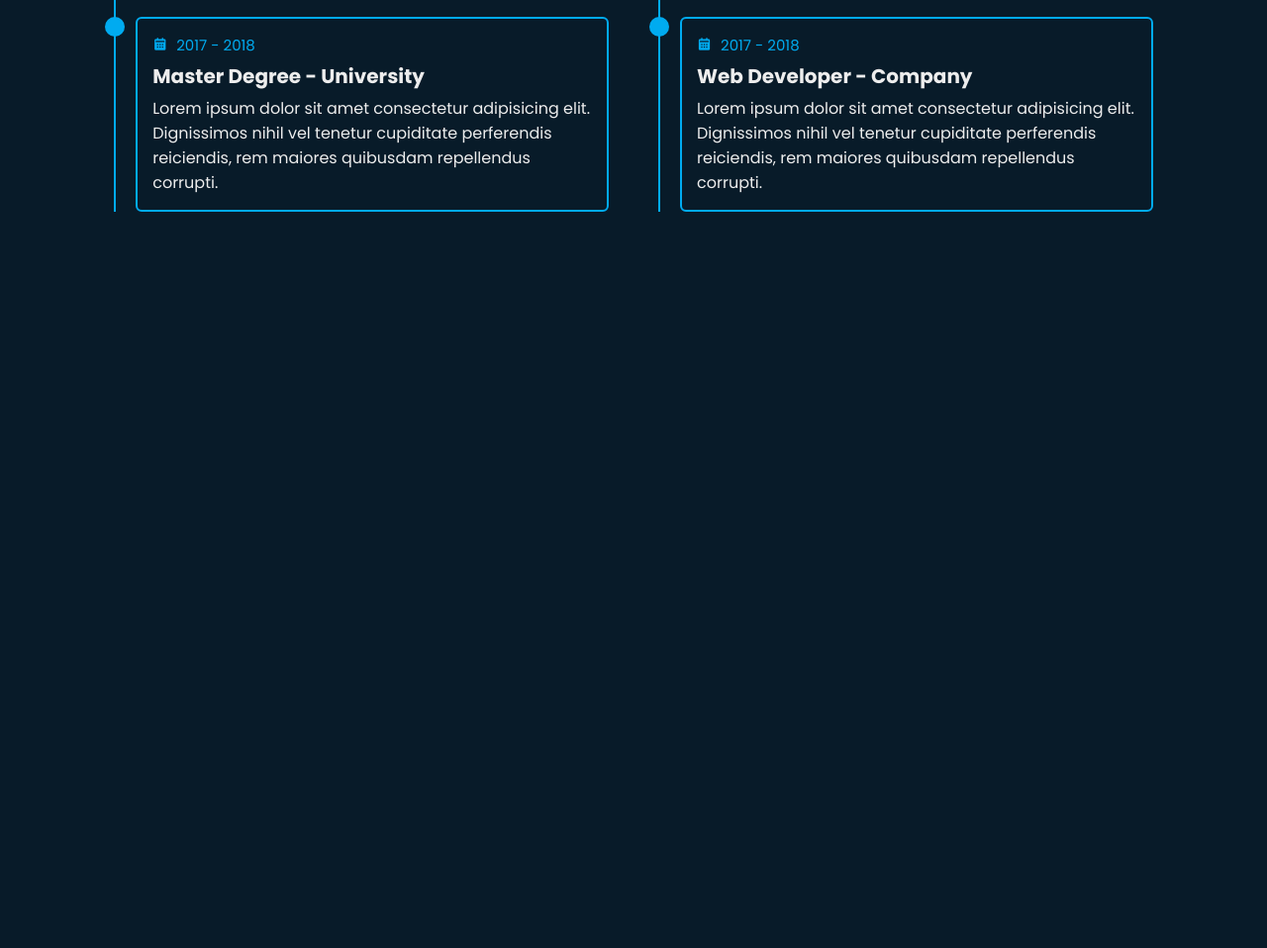
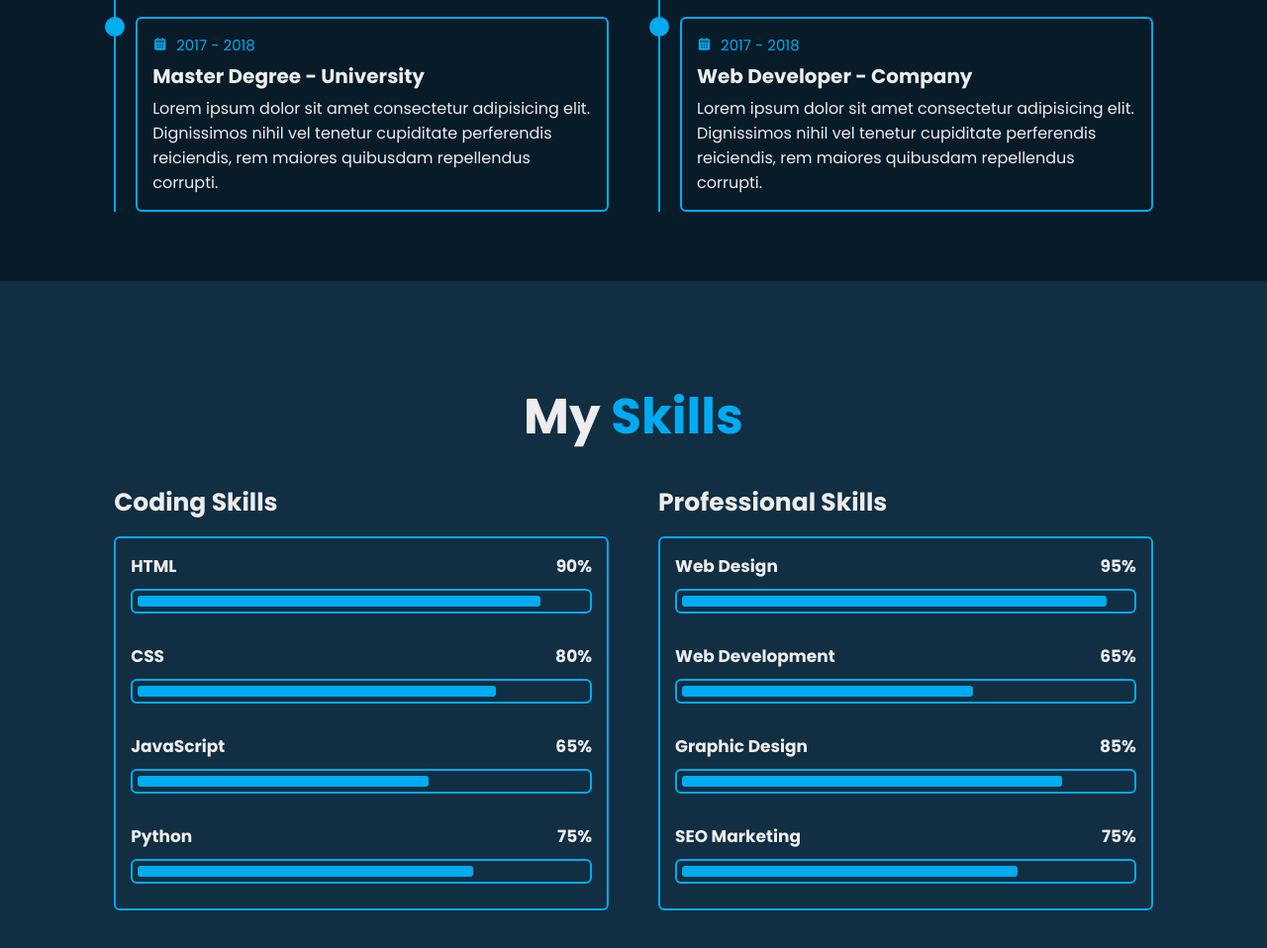
Before and after one commit to SunDevilThor/ch-Responsive-Personal-Portfolio, a plain HTML site: page index.html in a window 1280 px wide. Shown: the part 2275-3233 px from the top of the page at 99% size. Before the commit the page ends 2559 px from the top, so only its background shows below. Drawn offline with nearby package versions, Linux system fonts and the light colour scheme.

Commit message:
Finished Skills section

```diff
--- a/css/style.css
+++ b/css/style.css
@@ -388,3 +388,111 @@ span {
     font-size: 1.6rem;
     padding-top: .5rem;
 }
+
+.skills {
+    min-height: auto;
+    padding-bottom: 7rem;
+    background-color: var(--second-bg-color);
+}
+
+.skills .skills-row {
+    display: flex;
+    flex-wrap: wrap;
+    gap: 5rem;
+}
+
+.skills-row .skills-column {
+    flex: 1 1 40rem;
+}
+
+.skills-column .title {
+    font-size: 2.5rem;
+    margin: 0 0 1.5rem;
+}
+
+.skills-box .skills-content {
+    position: relative;
+    border: .2rem solid var(--main-color);
+    border-radius: .6rem;
+    padding: .5rem 1.5rem;
+    z-index: 1;
+    overflow: hidden;
+}
+
+.skills-box .skills-content::before {
+    content: '';
+    position: absolute;
+    top: 0;
+    left: 0;
+    width: 0;
+    height: 100%;
+    background-color: var(--bg-color);
+    z-index: -1;
+    transition: .5s;
+}
+
+.skills-box .skills-content:hover::before {
+    width: 100%
+}
+
+
+.skills-content .progress {
+    padding: 1rem 0;
+}
+
+.skills-content .progress h3 {
+    font-size: 1.7rem;
+    display: flex;
+    justify-content: space-between;
+}
+
+.skills-content .progress span {
+    color: var(--text-color)
+}
+
+.skills-content .progress .bar {
+    height: 2.5rem;
+    border-radius: .6rem;
+    border: .2rem solid var(--main-color);
+    padding: .5rem;
+    margin: 1rem 0;
+}
+
+.skills-content .progress .bar span {
+    display: block;
+    height: 100%;
+    border-radius: .3rem;
+    background-color: var(--main-color);
+}
+
+.skills-column:nth-child(1) .skills-content .progress:nth-child(1) .bar span {
+    width: 90%;
+}
+
+.skills-column:nth-child(1) .skills-content .progress:nth-child(2) .bar span {
+    width: 80%;
+}
+
+.skills-column:nth-child(1) .skills-content .progress:nth-child(3) .bar span {
+    width: 65%;
+}
+
+.skills-column:nth-child(1) .skills-content .progress:nth-child(4) .bar span {
+    width: 75%;
+}
+
+.skills-column:nth-child(2) .skills-content .progress:nth-child(1) .bar span {
+    width: 95%;
+}
+
+.skills-column:nth-child(2) .skills-content .progress:nth-child(2) .bar span {
+    width: 65%;
+}
+
+.skills-column:nth-child(2) .skills-content .progress:nth-child(3) .bar span {
+    width: 85%;
+}
+
+.skills-column:nth-child(2) .skills-content .progress:nth-child(4) .bar span {
+    width: 75%;
+}
--- a/index.html
+++ b/index.html
@@ -147,6 +147,71 @@
 
     <!-- skills section design -->
 
+    <section class="skills" id="skills">
+        <h2 class="heading">My <span>Skills</span></h2>
+
+        <div class="skills-row">
+            <div class="skills-column">
+                <h3 class="title">Coding Skills</h3>
+
+                <div class="skills-box">
+                    <div class="skills-content">
+                        <div class="progress">
+                            <h3>HTML <span>90%</span></h3>
+                            <div class="bar"><span></span></div>
+                        </div>
+
+                        <div class="progress">
+                            <h3>CSS <span>80%</span></h3>
+                            <div class="bar"><span></span></div>
+                        </div>
+
+                        <div class="progress">
+                            <h3>JavaScript <span>65%</span></h3>
+                            <div class="bar"><span></span></div>
+                        </div>
+
+                        <div class="progress">
+                            <h3>Python <span>75%</span></h3>
+                            <div class="bar"><span></span></div>
+                        </div>
+
+                    </div>
+                </div>
+            </div>
+
+            <div class="skills-column">
+                <h3 class="title">Professional Skills</h3>
+
+                <div class="skills-box">
+                    <div class="skills-content">
+                        <div class="progress">
+                            <h3>Web Design <span>95%</span></h3>
+                            <div class="bar"><span></span></div>
+                        </div>
+
+                        <div class="progress">
+                            <h3>Web Development <span>65%</span></h3>
+                            <div class="bar"><span></span></div>
+                        </div>
+
+                        <div class="progress">
+                            <h3>Graphic Design <span>85%</span></h3>
+                            <div class="bar"><span></span></div>
+                        </div>
+
+                        <div class="progress">
+                            <h3>SEO Marketing <span>75%</span></h3>
+                            <div class="bar"><span></span></div>
+                        </div>
+
+                    </div>
+                </div>
+            </div>
+        </div>
+    </section>
+
+
     <!-- contact section design -->
 
     <!-- footer design -->
```
Also changed, not shown: 1 other file.
